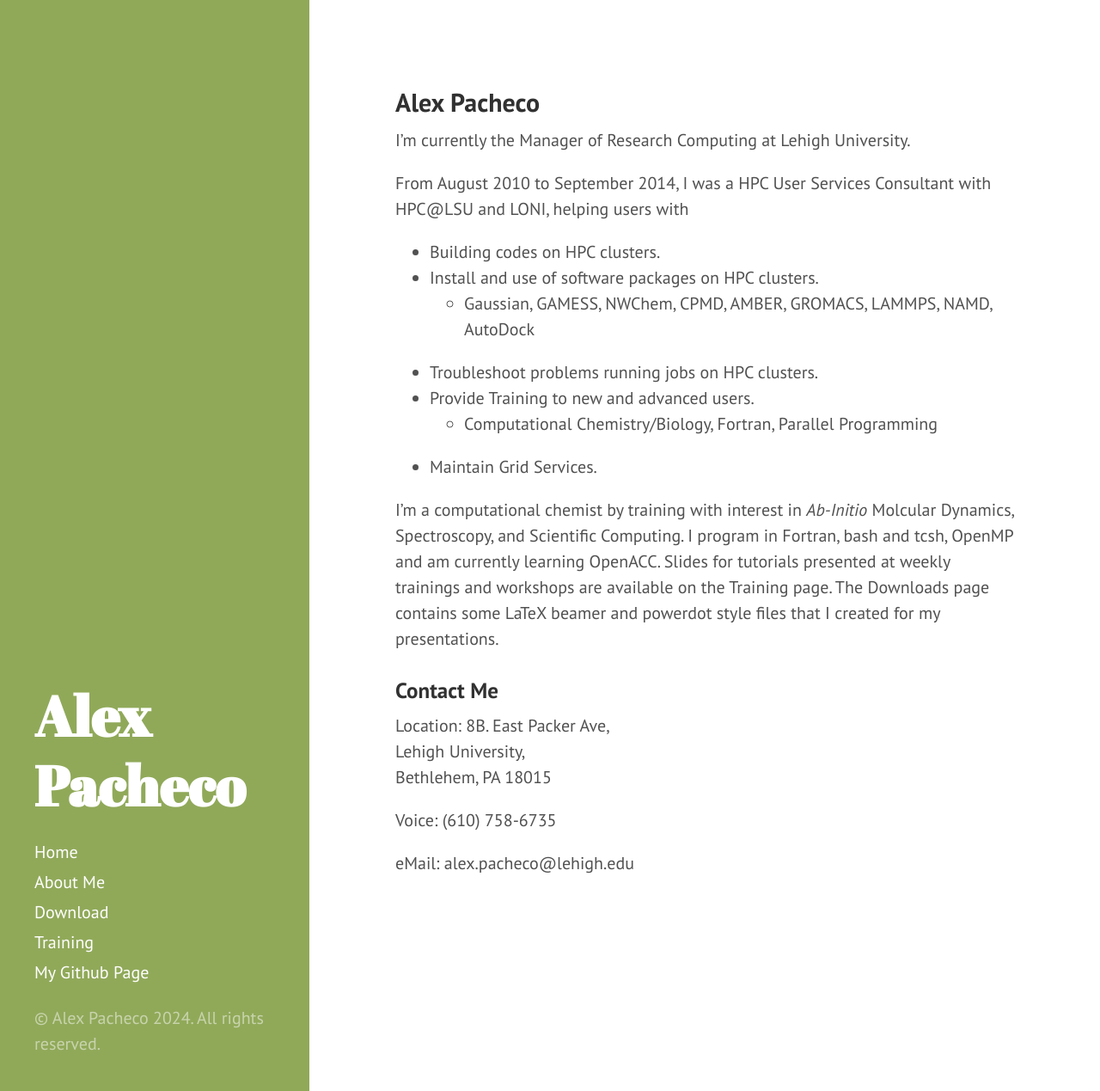
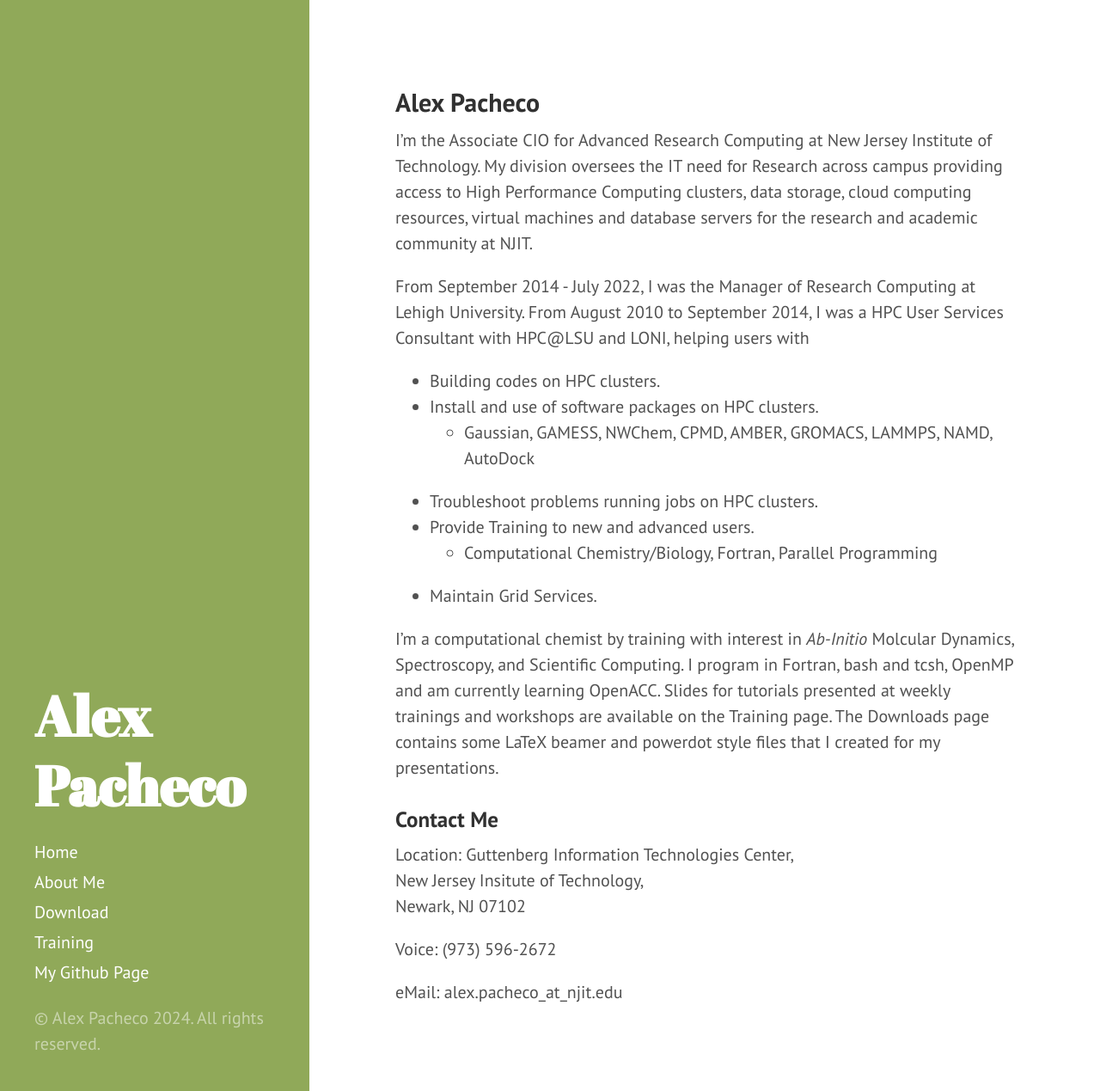
Before and after one commit to alexpacheco/alexpacheco.github.io, a Jekyll site: the page built from index.md, in a window 1280 px wide and 1269 px high. Shown: the whole window at 86% size. Built offline with Jekyll 4.4.1, drawn with Linux system fonts in a browser that asks for light colours.

Commit message:
Update index.md

```diff
--- a/index.md
+++ b/index.md
@@ -4,9 +4,10 @@ title: Home
 ---
 
 ##  Alex Pacheco
-I'm currently the Manager of Research Computing at Lehigh University.
 
-From August 2010 to September 2014, I was a HPC User Services Consultant with HPC@LSU and LONI, helping users with
+I'm the Associate CIO for Advanced Research Computing at New Jersey Institute of Technology. My division oversees the IT need for Research across campus providing access to High Performance Computing clusters, data storage, cloud computing resources, virtual machines and database servers for the research and academic community at NJIT.
+
+From September 2014 - July 2022, I was the Manager of Research Computing at Lehigh University. From August 2010 to September 2014, I was a HPC User Services Consultant with HPC@LSU and LONI, helping users with
 
  * Building codes on HPC clusters.
  * Install and use of software packages on HPC clusters.
@@ -20,10 +21,10 @@ From August 2010 to September 2014, I was a HPC User Services Consultant with HP
 
 ### Contact Me
 
- Location: 8B. East Packer Ave,
-           Lehigh University,
-           Bethlehem, PA 18015
+ Location: Guttenberg Information Technologies Center,
+           New Jersey Insitute of Technology,
+           Newark, NJ 07102
 
- Voice: (610) 758-6735
+ Voice: (973) 596-2672
 
- eMail: alex.pacheco@lehigh.edu
+ eMail: alex.pacheco_at_njit.edu
```
